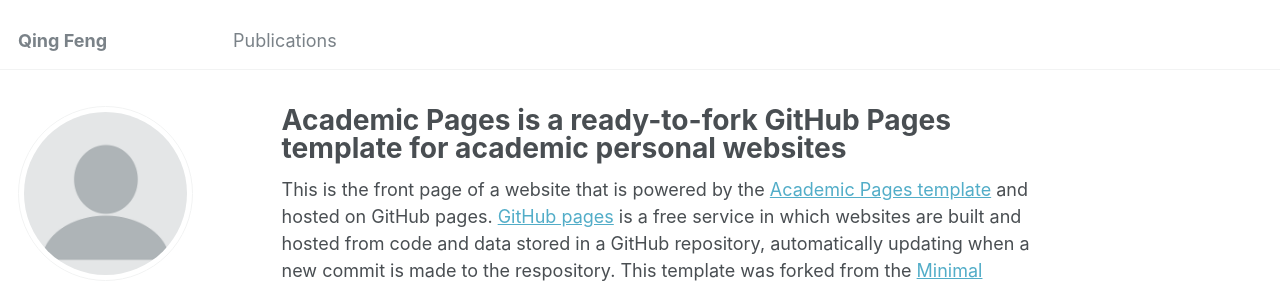
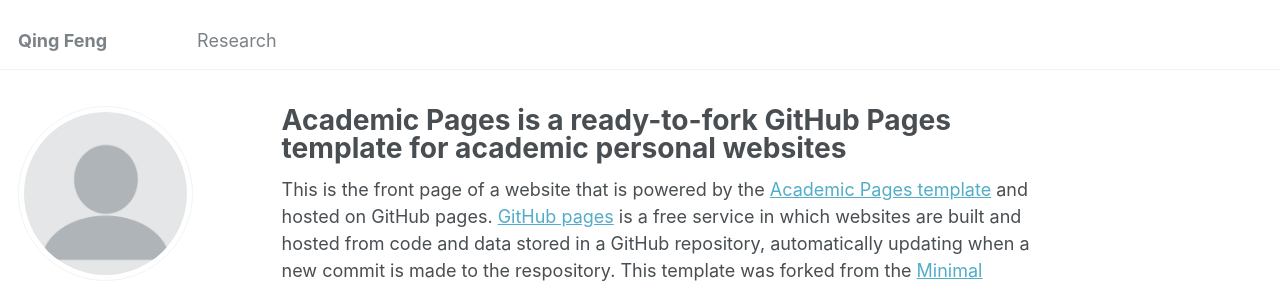
Before and after one commit to qfeng48/qfeng48.github.io, a Jekyll site: the page built from _pages/about.md, in a window 1280 px wide. Shown: the top 283 px of the page. Built offline with Jekyll 4.4.1, drawn with Linux system fonts in a browser that asks for light colours; some web fonts are replaced.

Commit message:
Update navigation.yml

```diff
--- a/_data/navigation.yml
+++ b/_data/navigation.yml
@@ -1,8 +1,5 @@
 # main links links
 main:
 
-  - title "About"
-    url:/
-
-  - title: "Publications"
+  - title: "Research"
     url: /publications/
```
